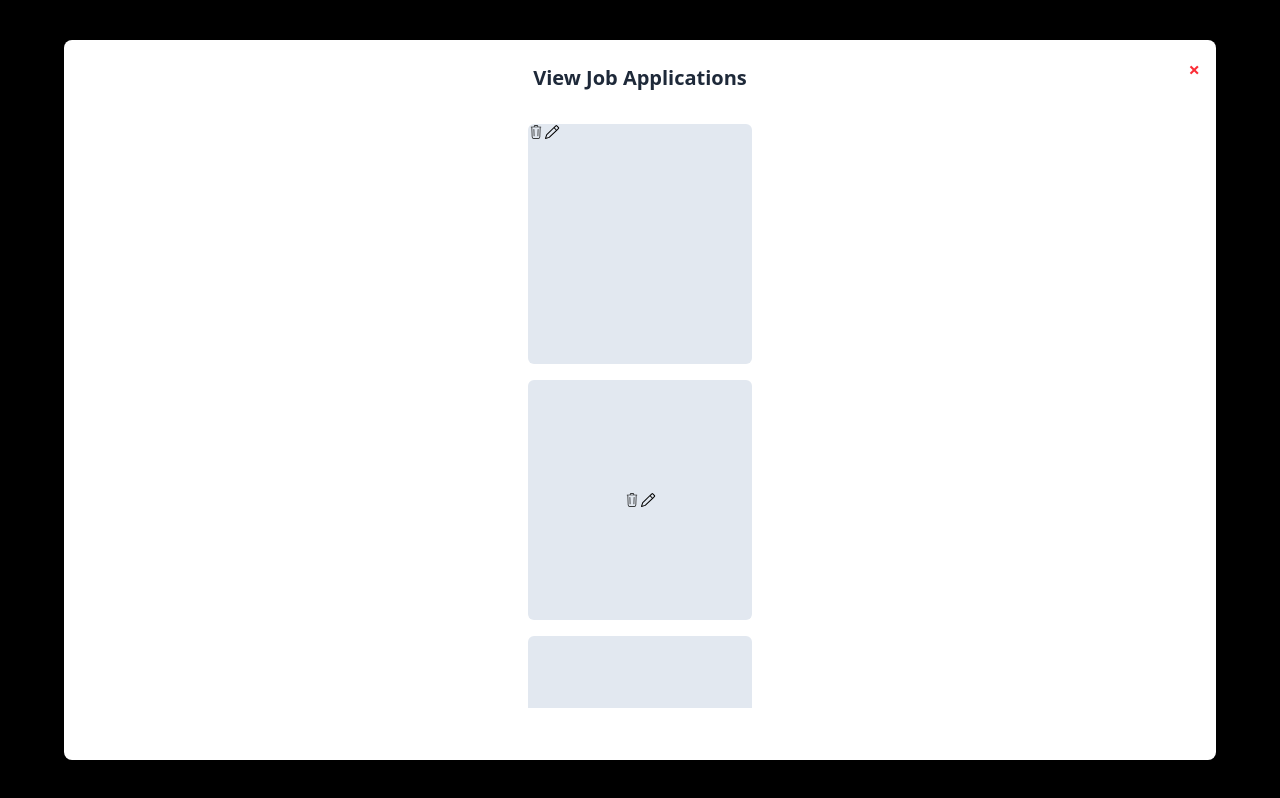
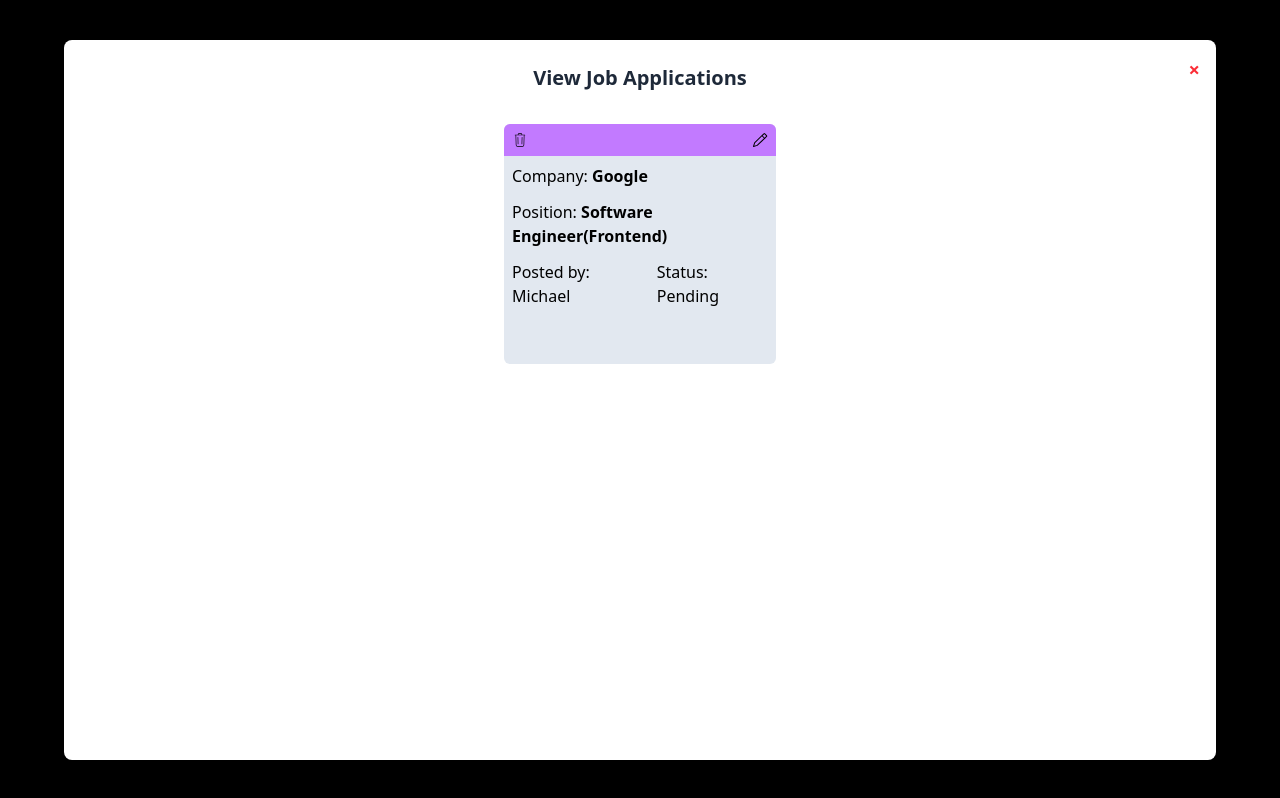
Before and after one commit to Rukkyoo/Job-Posting-Board, a React (Vite) app in the folder jobs-api/: page /jobs in a window 1280 px wide. Both pictures are taken after a click on the element "VIEW JOBS". Built offline with nearby package versions, Linux system fonts and the light colour scheme.

Commit message:
working on ui

```diff
--- a/jobs-api/src/frontendAuth/Jobs.jsx
+++ b/jobs-api/src/frontendAuth/Jobs.jsx
@@ -173,35 +173,28 @@ const Jobs = () => {
               {/* Scrollable Content */}
               <div className="flex-1 overflow-y-auto overflow-x-hidden p-4 rounded-md max-h-[75vh]">
                 <div className="flex flex-col gap-4 items-center">
-        <div className="bg-slate-200 rounded-md h-60 w-56 flex justify-start">
+                  <div className="bg-slate-200 rounded-md h-60 w-68 flex flex-col justify-start">
+                    <div className="flex flex-row justify-between w-full bg-purple-400 h-8 rounded-t-md gap-2 p-2">
                       <CiTrash />
                       <GoPencil />
                     </div>
-        <div className="bg-slate-200 rounded-md h-60 w-56 flex items-center justify-center">
-          <CiTrash />
-          <GoPencil />
-        </div>
-        <div className="bg-slate-200 rounded-md h-60 w-56 flex items-center justify-center">
-          <CiTrash />
-          <GoPencil />
-        </div>
-        <div className="bg-slate-200 rounded-md h-60 w-56 flex items-center justify-center">
-          <CiTrash />
-          <GoPencil />
-        </div>
-        <div className="bg-slate-200 rounded-md h-60 w-56 flex items-center justify-center">
-          <CiTrash />
-          <GoPencil />
-        </div>
-        <div className="bg-slate-200 rounded-md h-60 w-56 flex items-center justify-center">
-          <CiTrash />
-          <GoPencil />
+                    <div className="flex flex-col p-2 gap-3">
+                      <p>
+                        Company: <span className="font-bold">Google</span>
+                      </p>
+                      <p>
+                        Position: <span className="font-bold">Software Engineer(Frontend)</span>
+                      </p>
+                      <div className="flex flex-row justify-between gap-3">
+                        <p>Posted by: Michael</p>
+                        <p>Status: Pending</p>
                       </div>
                     </div>
                   </div>
                 </div>
               </div>
-
+            </div>
+          </div>
         )}
       </div>
     </div>
```
Lines whose indentation alone changed are shown as unchanged.
